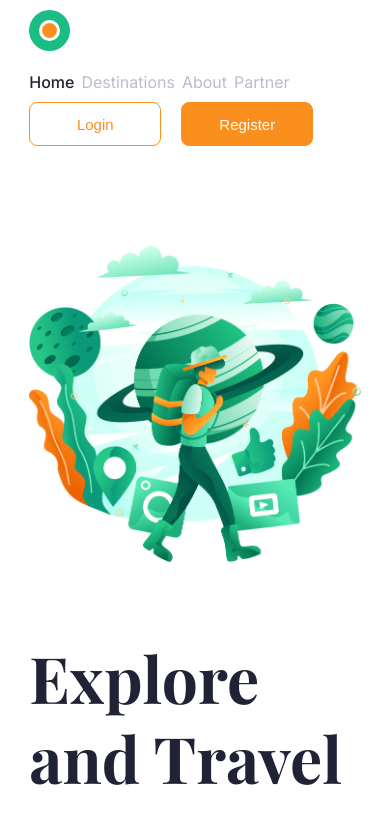
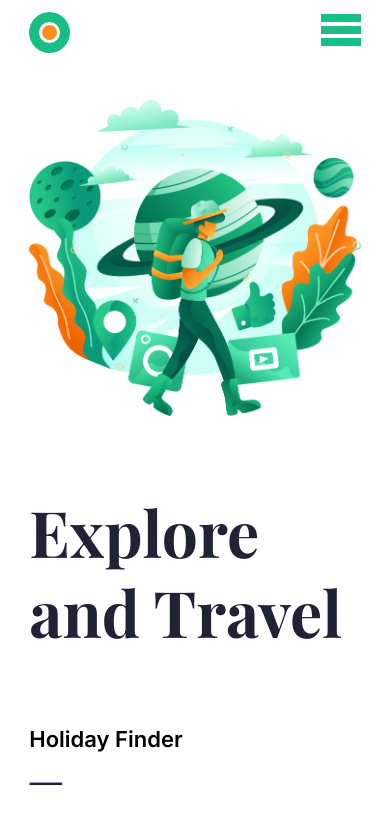
Before and after one commit to eynlanzer/thousand-sunny, a React (Create React App) app: page / in a window 390 px wide. Shown: the top 840 px of the page. Built offline with nearby package versions, Linux system fonts and the light colour scheme.

Commit message:
header hamburger menu added

```diff
--- a/src/App.js
+++ b/src/App.js
@@ -1,4 +1,4 @@
-import React from 'react';
+import React, { useState } from 'react';
 import Header from './comps/Header/Header'
 import Finder from './comps/Finder/Finder'
 import NewWay from './comps/NewWay/NewWay'
@@ -9,6 +9,7 @@ import Holidays from './comps/Holidays/Holidays'
 import Footer from './comps/Footer/Footer'
 
 const App = () => {
+
   return (
     <div className="App">
       <Header />
--- a/src/comps/Header/Header.js
+++ b/src/comps/Header/Header.js
@@ -1,13 +1,27 @@
-import React from 'react'
+import React, { useState } from 'react';
 
 const Header = () => {
+  const [isOpen, setIsOpen] = useState(false);
+
+  const toggler = () => {
+    isOpen ? setIsOpen(false) : setIsOpen(true);
+  }
+
   return (
-    <div className="header">
+    <div className="header fixed-top">
       <div className="logo">
         <div className="logo__center"></div>
       </div>
 
-      <ul className="header__menu">
+      <div className="hamburger" onClick={toggler}>
+        <svg viewBox="0 0 100 80" width="40" height="40">
+          <rect width="100" height="20"></rect>
+          <rect y="30" width="100" height="20"></rect>
+          <rect y="60" width="100" height="20"></rect>
+        </svg>
+      </div>
+
+      <ul className={isOpen ? "header__menu--open": "header__menu"}>
         <li className="header__menu__item" id="home"><a href="#">Home</a></li>
         <li className="header__menu__item"><a href="#">Destinations</a></li>
         <li className="header__menu__item"><a href="#">About</a></li>
--- a/src/comps/Header/_header.scss
+++ b/src/comps/Header/_header.scss
@@ -6,6 +6,15 @@
 .header{
   @include container-config;
   align-items: center;
+  display: flex;
+  justify-content: space-between;
+  flex-wrap: wrap;
+  .hamburger {
+    margin-top: 10px;
+    rect{
+      fill: var(--green);
+    }
+  }
 
   &__btn{
     display: flex;
@@ -26,16 +35,20 @@
   }
 
   &__menu{
-    display: flex;
-    flex-wrap: wrap;
+    display: none;
     align-items: center;
     list-style: none;
     margin-top: 21px;
     padding-left: 0;
+    &--open{
+      list-style: none;
+      text-align: left;
+      padding-left: 0;
+    }
+
     &__item a {
       color: var(--light-gray);
       font-weight: 400;
-      margin-right: 7px;
       text-decoration: none;
       &:hover{
         text-decoration: underline;
@@ -44,14 +57,30 @@
   }
 }
 
+@media (max-width: 69.99em) {
+  .fixed-top{
+    position: fixed;
+    top: 0;
+    right: 0;
+    left: 0;
+    z-index: 2;
+    background-color: #fff;
+  }
+}
+
 @media (min-width: 70em) {
   .header {
     display: flex;
     justify-content: space-between;
     &__menu{
+      display: flex;
+      position: relative;
       &__item a {
         margin-right: 18px;
       }
     }
   }
+  .hamburger{
+    display: none;
+  }
 }
```
